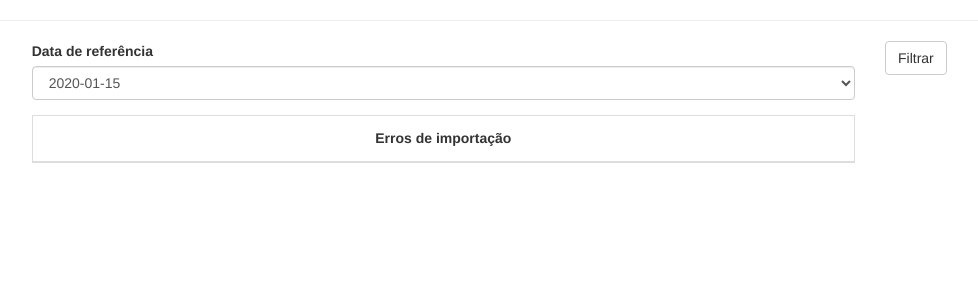
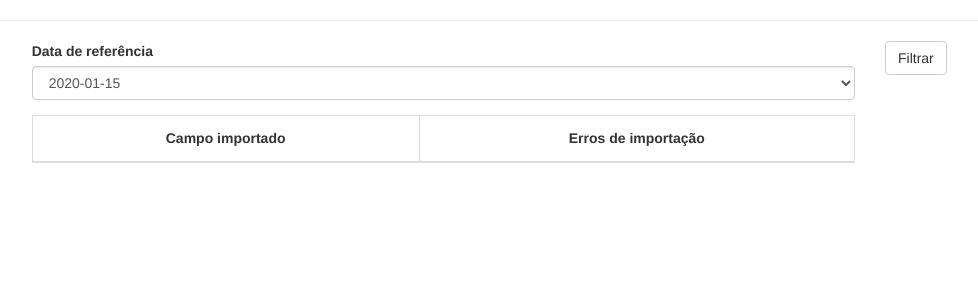
Before and after one commit to dalraf/iap, a Django app: page /giap/sisbrprocessalist/ in a window 1280 px wide. Shown: the part 52-352 px from the top of the page, without its empty margins (90-1068 px from the left). Run offline with Django 3.2, Linux system fonts and the light colour scheme; a user stored in the database is signed in; tables that the repository leaves empty hold one stand-in row (values such as "Sample post"); lists and menus that the app fills with data are empty; parts of the project's set-up code (start-up, migrations or seed data) failed here and were passed over; some libraries are stand-ins or nearby versions; some web fonts are replaced.

Commit message:
Correcao de erro

```diff
--- a/giap/templates/sisbrprocessalist.html
+++ b/giap/templates/sisbrprocessalist.html
@@ -21,6 +21,9 @@
             <thead class="thead-inverse">
                         <tr>
                             <th>
+                                <h5 class="text-center"><b>Campo importado</b></h5>
+                            </th>
+                            <th>
                                 <h5 class="text-center"><b>Erros de importação</b></h5>
                             </th>
                         </tr>
@@ -31,8 +34,12 @@
                 {% if not sisbrprocessa.cliente %}
                  <tr>
                     <td>
-                        <p class="text-center">{{ sisbrprocessa.numcpfcnpj }} <i>(Falta cadastro do Nome, Tipo de pessoa e Cooperativa)</i>
-                            <a href="{% url 'addcliente' numcpfcnpj=sisbrprocessa.numcpfcnpj %}"><span class="glyphicon glyphicon-wrench" style="color:red"></span></a>
+                        <p class="text-center">{{ sisbrprocessa.numcpfcnpj }}</p>
+                    </td>
+                    <td>
+                        <p class="text-center">
+                        <i>(Falta cadastro do Nome, Tipo de pessoa e Cooperativa)</i>
+                        <a href="{% url 'addcliente' numcpfcnpj=sisbrprocessa.numcpfcnpj %}"><span class="glyphicon glyphicon-wrench" style="color:red"></span></a>
                         </p>
                     </td>
                 </tr>
@@ -40,7 +47,11 @@
                 {% if not sisbrprocessa.transacao and sisbrprocessa.cliente %}
                 <tr>
                     <td>
-                        <p class="text-center">{{ sisbrprocessa.get_produto_display }} <i>(Falta cadastro do vencimento e usuário relacionado)</i>
+                        <p class="text-center">{{ sisbrprocessa.get_produto_display }}
+                    </td>
+                    <td>
+                        <p class="text-center">
+                        <i>(Falta cadastro do vencimento e usuário relacionado)</i>
                         <a href="{% url 'addtransacao' produto=sisbrprocessa.produto cliente=sisbrprocessa.cliente.id %}"><span class="glyphicon glyphicon-wrench" style="color:red"></span></a>
                         </p>
                     </td>
```
